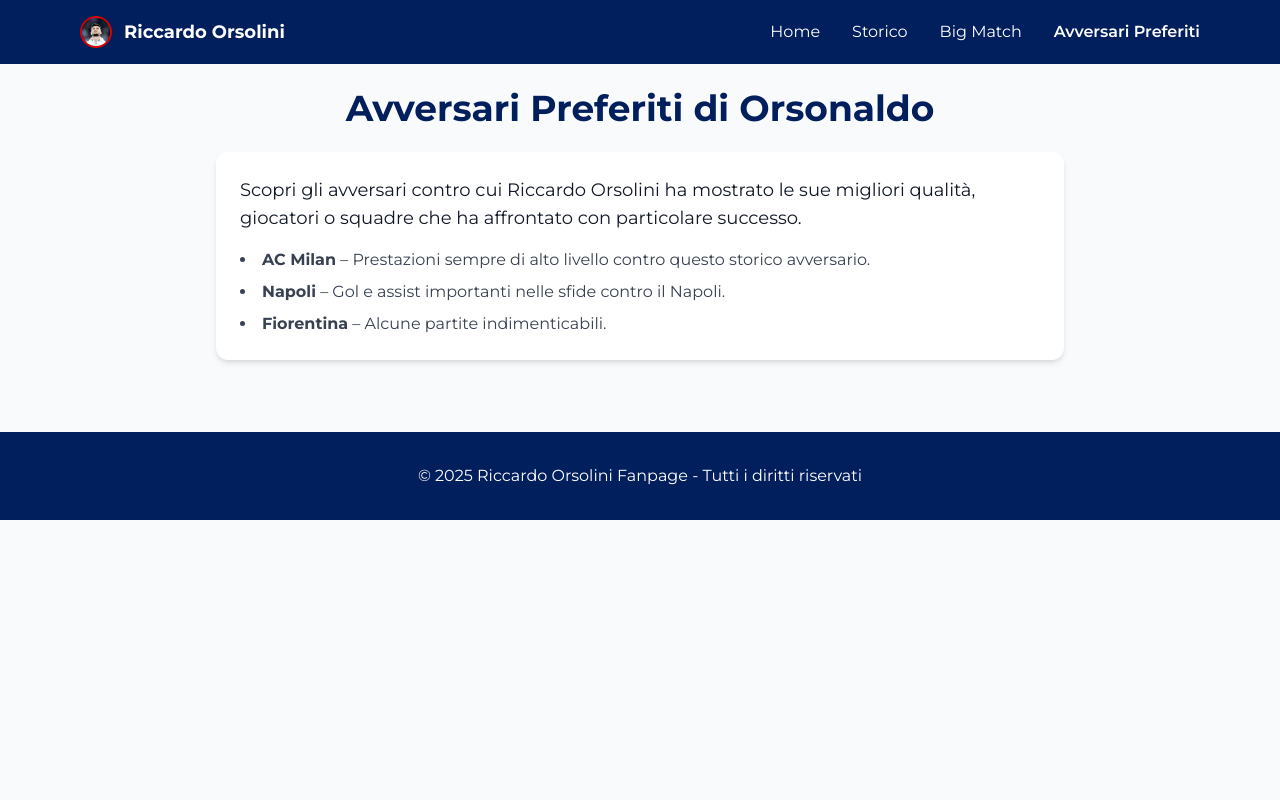
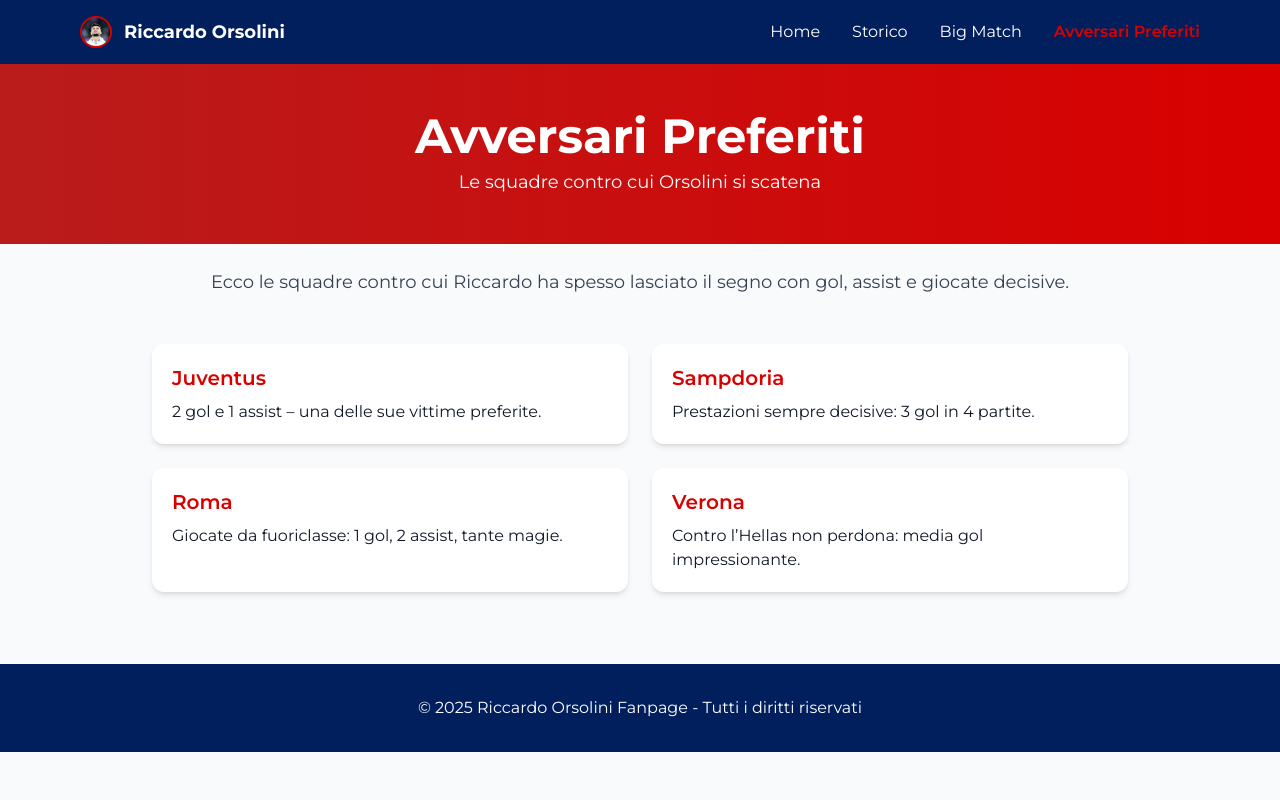
Before and after one commit to FutBolo/riccardo.orsolini.app, a Flask app: page /avversari-preferiti in a window 1280 px wide. Run offline with Flask 3, Linux system fonts and the light colour scheme; some libraries are stand-ins or nearby versions.

Commit message:
Add files via upload

```diff
--- a/templates/avversari-preferiti.html
+++ b/templates/avversari-preferiti.html
@@ -8,11 +8,14 @@
   <link href="https://fonts.googleapis.com/css2?family=Montserrat:wght@300;400;600;700&display=swap" rel="stylesheet" />
   <link rel="stylesheet" href="https://cdnjs.cloudflare.com/ajax/libs/font-awesome/6.4.0/css/all.min.css" />
   <style>
-    body { font-family: 'Montserrat', sans-serif; background: #f9fafb; }
+    body {
+      font-family: 'Montserrat', sans-serif;
+    }
   </style>
 </head>
 <body class="bg-gray-50 text-gray-900">
 
+  <!-- Navbar -->
   <nav class="bg-[#001f5c] text-white">
     <div class="max-w-6xl mx-auto px-4 py-4 flex justify-between items-center">
       <div class="flex items-center space-x-3">
@@ -23,28 +26,48 @@
         <a href="/" class="hover:text-[#d90000]">Home</a>
         <a href="storico" class="hover:text-[#d90000]">Storico</a>
         <a href="big-match" class="hover:text-[#d90000]">Big Match</a>
-        <a href="avversari-preferiti" class="hover:text-[#d90000] font-semibold">Avversari Preferiti</a>
+        <a href="avversari-preferiti" class="text-[#d90000] font-semibold">Avversari Preferiti</a>
       </div>
     </div>
   </nav>
 
-  <main class="max-w-4xl mx-auto p-6">
-    <h1 class="text-4xl font-bold text-[#001f5c] mb-6 text-center">Avversari Preferiti di Orsonaldo</h1>
+  <!-- Intestazione -->
+  <header class="text-center bg-gradient-to-r from-red-700 to-[#d90000] text-white py-12">
+    <h1 class="text-4xl md:text-5xl font-bold">Avversari Preferiti</h1>
+    <p class="text-lg mt-2">Le squadre contro cui Orsolini si scatena</p>
+  </header>
 
-    <section class="bg-white rounded-xl shadow-md p-6">
-      <p class="mb-4 text-lg">
-        Scopri gli avversari contro cui Riccardo Orsolini ha mostrato le sue migliori qualità, giocatori o squadre che ha affrontato con particolare successo.
-      </p>
+  <!-- Contenuto -->
+  <main class="max-w-5xl mx-auto p-6 grid gap-6">
+    <p class="text-lg text-center mb-6 text-gray-700">
+      Ecco le squadre contro cui Riccardo ha spesso lasciato il segno con gol, assist e giocate decisive.
+    </p>
 
-      <ul class="list-disc list-inside space-y-2 text-gray-700">
-        <li><strong>AC Milan</strong> – Prestazioni sempre di alto livello contro questo storico avversario.</li>
-        <li><strong>Napoli</strong> – Gol e assist importanti nelle sfide contro il Napoli.</li>
-        <li><strong>Fiorentina</strong> – Alcune partite indimenticabili.</li>
-        <!-- aggiungi altri avversari qui -->
-      </ul>
-    </section>
+    <div class="grid md:grid-cols-2 gap-6">
+      <!-- Card Avversario -->
+      <div class="bg-white rounded-xl shadow-md p-5 transition hover:scale-105 hover:shadow-xl">
+        <h3 class="text-xl font-semibold text-[#d90000] mb-2">Juventus</h3>
+        <p>2 gol e 1 assist – una delle sue vittime preferite.</p>
+      </div>
+
+      <div class="bg-white rounded-xl shadow-md p-5 transition hover:scale-105 hover:shadow-xl">
+        <h3 class="text-xl font-semibold text-[#d90000] mb-2">Sampdoria</h3>
+        <p>Prestazioni sempre decisive: 3 gol in 4 partite.</p>
+      </div>
+
+      <div class="bg-white rounded-xl shadow-md p-5 transition hover:scale-105 hover:shadow-xl">
+        <h3 class="text-xl font-semibold text-[#d90000] mb-2">Roma</h3>
+        <p>Giocate da fuoriclasse: 1 gol, 2 assist, tante magie.</p>
+      </div>
+
+      <div class="bg-white rounded-xl shadow-md p-5 transition hover:scale-105 hover:shadow-xl">
+        <h3 class="text-xl font-semibold text-[#d90000] mb-2">Verona</h3>
+        <p>Contro l’Hellas non perdona: media gol impressionante.</p>
+      </div>
+    </div>
   </main>
 
+  <!-- Footer -->
   <footer class="bg-[#001f5c] text-white py-8 text-center mt-12">
     <p>© 2025 Riccardo Orsolini Fanpage - Tutti i diritti riservati</p>
   </footer>
--- a/templates/big-match.html
+++ b/templates/big-match.html
@@ -25,7 +25,7 @@
       <div class="hidden md:flex space-x-8">
         <a href="/" class="hover:text-[#d90000]">Home</a>
         <a href="storico" class="hover:text-[#d90000]">Storico</a>
-        <a href="big-match" class="text-[#d90000] font-semibold underline">Big Match</a>
+        <a href="big-match" class="text-[#d90000] font-semibold">Big Match</a>
         <a href="avversari-preferiti" class="hover:text-[#d90000]">Avversari Preferiti</a>
       </div>
     </div>
```
